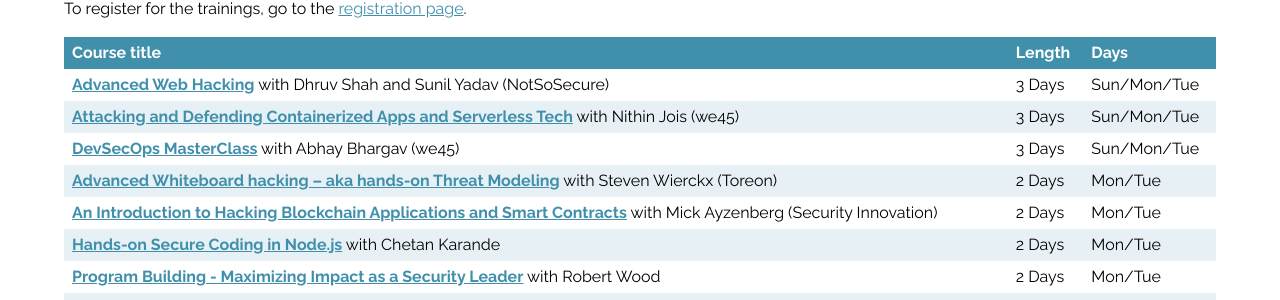
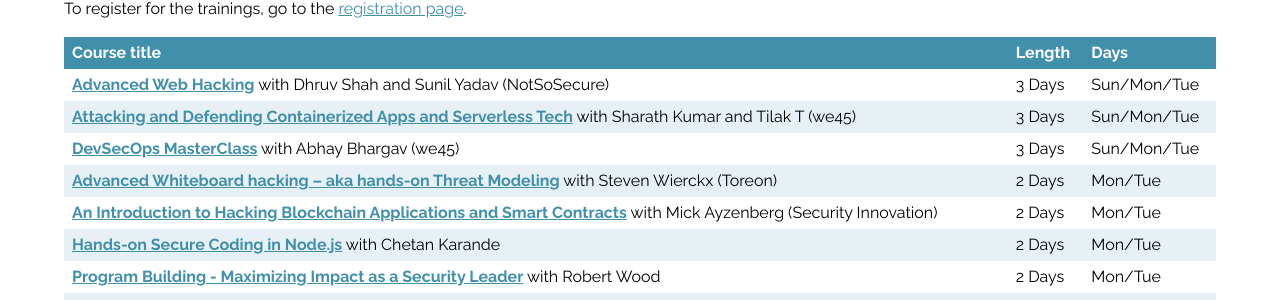
Before and after one commit to OWASP/AppSecTLV2019, a Jekyll site: the page built from program/trainings.md, in a window 1280 px wide. Shown: the part 452-752 px from the top of the page. Built offline with Jekyll 4.4.1, drawn with Linux system fonts in a browser that asks for light colours.

Commit message:
Change trainer for containers course

```diff
--- a/_data/trainings.yml
+++ b/_data/trainings.yml
@@ -7,7 +7,7 @@
   price: $2400
 - title: Attacking and Defending Containerized Apps  and Serverless Tech
   url: https://globalappsectelaviv2019.sched.com/event/MCoZ/attacking-and-defending-containerized-apps-and-serverless-tech
-  trainers: Nithin Jois (we45)
+  trainers: Sharath Kumar and Tilak T (we45)
   duration: 3 Days
   days: Sun/Mon/Tue
   localprice: 10250 NIS
```
